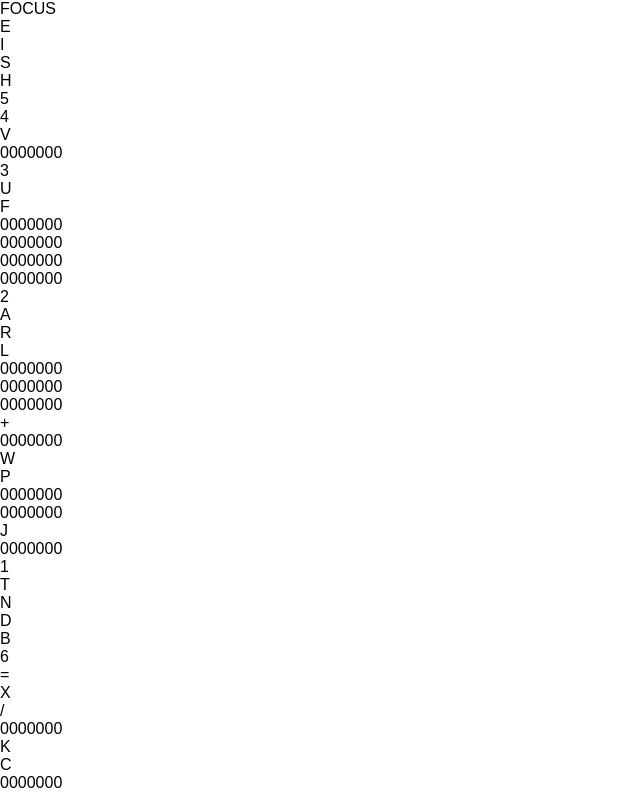
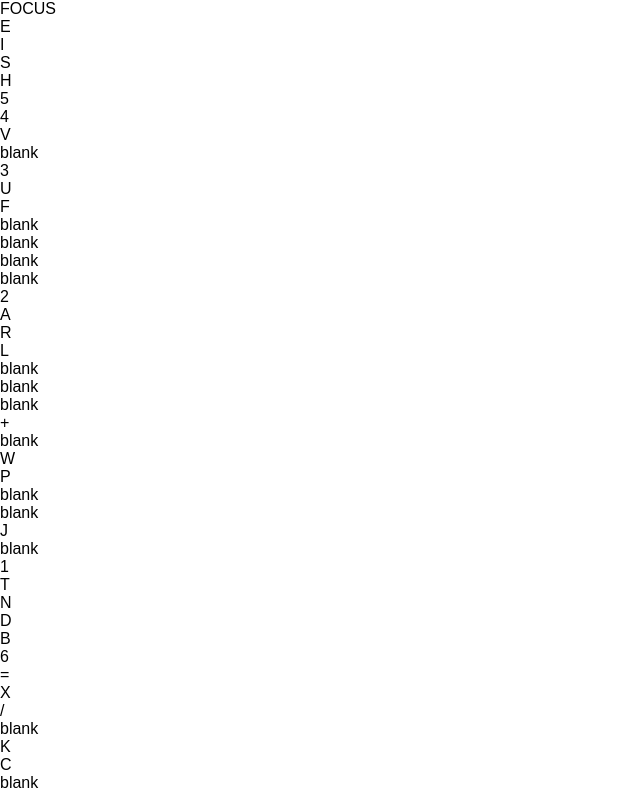
Before and after one commit to anatomiam/blink, a React (Create React App) app: page / in a window 1280 px wide. Shown: the top 792 px of the page, without its empty margins (0-640 px from the left). Built offline with nearby package versions, Linux system fonts and the light colour scheme.

Commit message:
starting to work on css grid

```diff
--- /dev/null
+++ b/src/App2.css
@@ -0,0 +1,30 @@
+.zero {
+    display: grid;
+    grid-template-columns: xxx;
+    grid-template-rows: xxx;
+}
+.one {
+    display: grid;
+    grid-template-columns: xxx;
+    grid-template-rows: xxx;
+}
+.two {
+    display: grid;
+    grid-template-columns: xxx;
+    grid-template-rows: xxx;
+}
+.three {
+    display: grid;
+    grid-template-columns: xxx;
+    grid-template-rows: xxx;
+}
+.four {
+    display: grid;
+    grid-template-columns: xxx;
+    grid-template-rows: xxx;
+}
+.five {
+    display: grid;
+    grid-template-columns: xxx;
+    grid-template-rows: xxx;
+}
--- a/src/App2.js
+++ b/src/App2.js
@@ -1,32 +1,20 @@
 import React, { Component } from "react";
 import _ from "lodash";
 import { morse } from "./morse";
+import './App2.css'
 
-// const TREE = [];
+const zero = []
+const one = []
+const two = []
+const three = []
+const four = []
+const five = []
 class App2 extends Component {
-  // buildTree = data => {
-  //   return _.map(data, (value, key) => {
-  //     console.log("key = ", key, "value = ", value);
-  //     if (key === "name") {
-  //       it.push(<div key={value + Math.random()}>{value}</div>);
-  //     } else if (key === "children") {
-  //       return this.buildTree2(value);
-  //     }
-  //   });
-  // };
-
-  // buildTree2 = data => {
-  //   return _.map(data, datum => {
-  //     console.log("datum =", datum);
-  //     return this.buildTree(datum);
-  //   });
-  // };
-
   buildTree = (data, parent, TREE = []) => {
-    console.log(data, parent);
+    console.log(TREE);
       TREE.push(
         <div
-          className={data.name}
+          className={`${data.name} ${data.level}`}
           data-child1={data.children ? data.children[0].name : ''}
           data-child2={data.children ? data.children[1].name : ''}
           data-parent={parent}
@@ -43,7 +31,6 @@ class App2 extends Component {
   };
 
   render() {
-    // this.buildTree(morse, "FOCUS");
     return <div className="body">{this.buildTree(morse, "FOCUS")}</div>;
   }
 }
--- a/src/morse.js
+++ b/src/morse.js
@@ -1,34 +1,44 @@
 export const morse = {
   name: "FOCUS",
+  level: "root",
   children: [
     {
       name: "E",
+      level: "one",
       children: [
         {
           name: "I",
+          level: "two",
           children: [
             {
               name: "S",
+              level: "three",
               children: [
                 {
                   name: "H",
+                  level: "four",
                   children: [
                     {
-                      name: "5"
+                      name: "5",
+                      level: "five"
                     },
                     {
-                      name: "4"
+                      name: "4",
+                      level: "five"
                     }
                   ]
                 },
                 {
                   name: "V",
+                  level: "four",
                   children: [
                     {
-                      name: "0000000"
+                      name: "blank",
+                      level: "five"
                     },
                     {
-                      name: "3"
+                      name: "3",
+                      level: "five"
                     }
                   ]
                 }
@@ -36,26 +46,33 @@ export const morse = {
             },
             {
               name: "U",
+              level: "three",
               children: [
                 {
                   name: "F",
+                  level: "four",
                   children: [
                     {
-                      name: "0000000"
+                      name: "blank",
+                      level: "five"
                     },
                     {
-                      name: "0000000"
+                      name: "blank",
+                      level: "five"
                     }
                   ]
                 },
                 {
-                  name: "0000000",
+                  name: "blank",
+                  level: "four",
                   children: [
                     {
-                      name: "0000000"
+                      name: "blank",
+                      level: "five"
                     },
                     {
-                      name: "2"
+                      name: "2",
+                      level: "five"
                     }
                   ]
                 }
@@ -65,29 +82,37 @@ export const morse = {
         },
         {
           name: "A",
+          level: "two",
           children: [
             {
               name: "R",
+              level: "three",
               children: [
                 {
                   name: "L",
+                  level: "four",
                   children: [
                     {
-                      name: "0000000"
+                      name: "blank",
+                      level: "five"
                     },
                     {
-                      name: "0000000"
+                      name: "blank",
+                      level: "five"
                     }
                   ]
                 },
                 {
-                  name: "0000000",
+                  name: "blank",
+                  level: "four",
                   children: [
                     {
-                      name: "+"
+                      name: "+",
+                      level: "five"
                     },
                     {
-                      name: "0000000"
+                      name: "blank",
+                      level: "five"
                     }
                   ]
                 }
@@ -95,26 +120,33 @@ export const morse = {
             },
             {
               name: "W",
+              level: "three",
               children: [
                 {
                   name: "P",
+                  level: "four",
                   children: [
                     {
-                      name: "0000000"
+                      name: "blank",
+                      level: "five"
                     },
                     {
-                      name: "0000000"
+                      name: "blank",
+                      level: "five"
                     }
                   ]
                 },
                 {
                   name: "J",
+                  level: "four",
                   children: [
                     {
-                      name: "0000000"
+                      name: "blank",
+                      level: "five"
                     },
                     {
-                      name: "1"
+                      name: "1",
+                      level: "five"
                     }
                   ]
                 }
@@ -126,32 +158,41 @@ export const morse = {
     },
     {
       name: "T",
+      level: "one",
       children: [
         {
           name: "N",
+          level: "two",
           children: [
             {
               name: "D",
+              level: "three",
               children: [
                 {
                   name: "B",
+                  level: "four",
                   children: [
                     {
-                      name: "6"
+                      name: "6",
+                      level: "five"
                     },
                     {
-                      name: "="
+                      name: "=",
+                      level: "five"
                     }
                   ]
                 },
                 {
                   name: "X",
+                  level: "four",
                   children: [
                     {
-                      name: "/"
+                      name: "/",
+                      level: "five"
                     },
                     {
-                      name: "0000000"
+                      name: "blank",
+                      level: "five"
                     }
                   ]
                 }
@@ -159,26 +200,33 @@ export const morse = {
             },
             {
               name: "K",
+              level: "three",
               children: [
                 {
                   name: "C",
+                  level: "four",
                   children: [
                     {
-                      name: "0000000"
+                      name: "blank",
+                      level: "five"
                     },
                     {
-                      name: "0000000"
+                      name: "blank",
+                      level: "five"
                     }
                   ]
                 },
                 {
                   name: "Y",
+                  level: "four",
                   children: [
                     {
-                      name: "0000000"
+                      name: "blank",
+                      level: "five"
                     },
                     {
-                      name: "0000000"
+                      name: "blank",
+                      level: "five"
                     }
                   ]
                 }
@@ -188,29 +236,37 @@ export const morse = {
         },
         {
           name: "M",
+          level: "two",
           children: [
             {
               name: "G",
+              level: "three",
               children: [
                 {
                   name: "Z",
+                  level: "four",
                   children: [
                     {
-                      name: "7"
+                      name: "7",
+                      level: "five"
                     },
                     {
-                      name: "0000000"
+                      name: "blank",
+                      level: "five"
                     }
                   ]
                 },
                 {
                   name: "Q",
+                  level: "four",
                   children: [
                     {
-                      name: "0000000"
+                      name: "blank",
+                      level: "five"
                     },
                     {
-                      name: "0000000"
+                      name: "blank",
+                      level: "five"
                     }
                   ]
                 }
@@ -218,26 +274,33 @@ export const morse = {
             },
             {
               name: "O",
+              level: "three",
               children: [
                 {
-                  name: "0000000",
+                  name: "blank",
+                  level: "four",
                   children: [
                     {
-                      name: "8"
+                      name: "8",
+                      level: "five"
                     },
                     {
-                      name: "0000000"
+                      name: "blank",
+                      level: "five"
                     }
                   ]
                 },
                 {
-                  name: "0000000",
+                  name: "blank",
+                  level: "four",
                   children: [
                     {
-                      name: "9"
+                      name: "9",
+                      level: "five"
                     },
                     {
-                      name: "0"
+                      name: "0",
+                      level: "five"
                     }
                   ]
                 }
@@ -344,5 +407,5 @@ export const alphabet2 = [
   "+",
   "+",
   "+",
-  "+",
+  "+"
 ];
```
